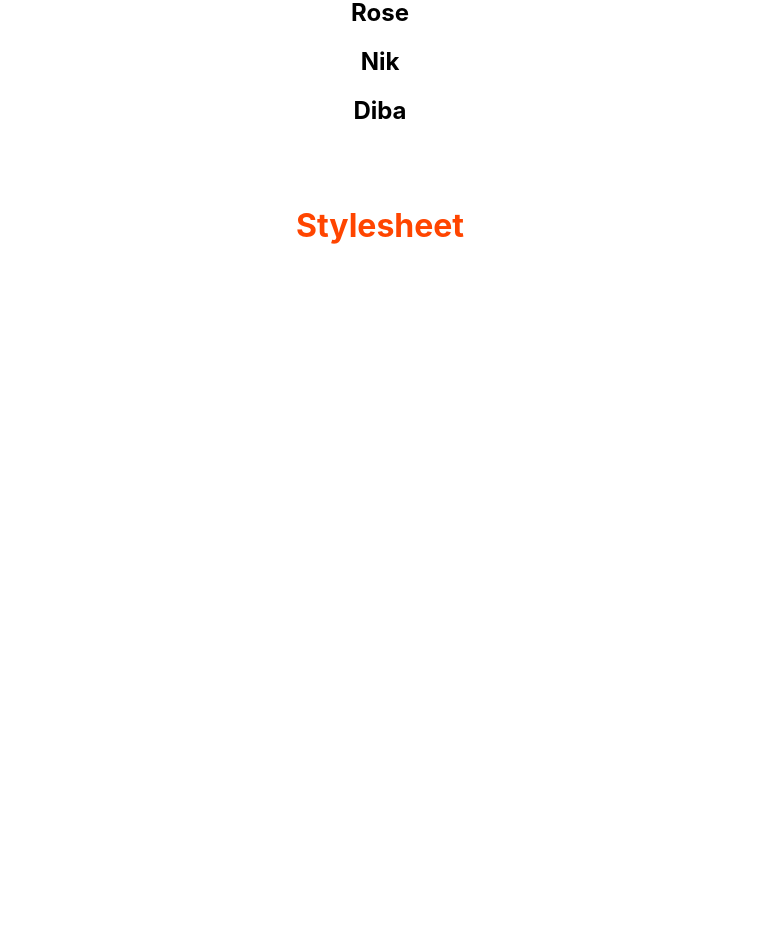
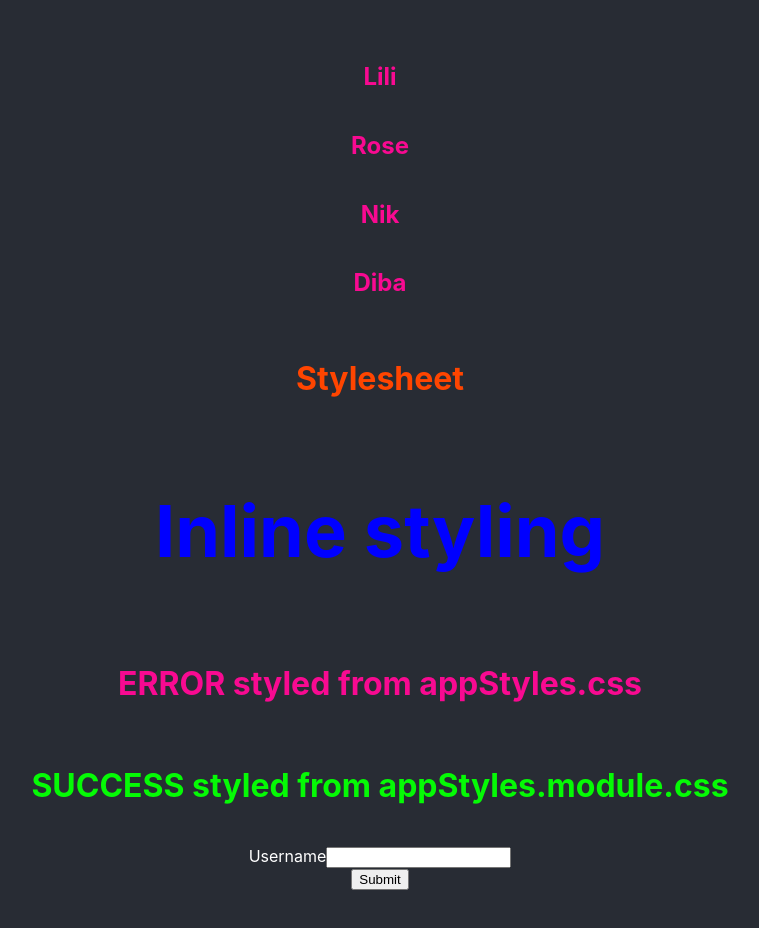
Before and after one commit to devgirlpro/reactFundamental, a React (Create React App) app: page / in a window 1280 px wide. Shown: the part 766-1694 px from the top of the page, without its empty margins (260-1019 px from the left). Before the commit the page ends 1033 px from the top, so only its background shows below. Built offline with nearby package versions, Linux system fonts and the light colour scheme.

Commit message:
simple example of form handeling in react

```diff
--- a/package.json
+++ b/package.json
@@ -34,5 +34,8 @@
       "last 1 firefox version",
       "last 1 safari version"
     ]
+  },
+  "devDependencies": {
+    "@babel/plugin-proposal-private-property-in-object": "^7.21.11"
   }
 }
--- a/src/App.css
+++ b/src/App.css
@@ -1,38 +1,15 @@
 .App {
+  background-color: #282c34;
   text-align: center;
-}
-
-.App-logo {
-  height: 40vmin;
-  pointer-events: none;
-}
-
-@media (prefers-reduced-motion: no-preference) {
-  .App-logo {
-    animation: App-logo-spin infinite 20s linear;
-  }
-}
-
-.App-header {
-  background-color: #282c34;
-  min-height: 100vh;
   display: flex;
   flex-direction: column;
   align-items: center;
   justify-content: center;
-  font-size: calc(10px + 2vmin);
   color: white;
 }
 
-.App-link {
+
+
+/* .App-link {
   color: #61dafb;
-}
-
-@keyframes App-logo-spin {
-  from {
-    transform: rotate(0deg);
-  }
-  to {
-    transform: rotate(360deg);
-  }
-}
+} */
--- a/src/App.js
+++ b/src/App.js
@@ -5,6 +5,15 @@ import NameList from './components/NameList';
 import ParentComponent from './components/ParentComponent';
 import UserGreeting from './components/UserGreeting';
 import Stylesheet from './components/Stylesheet';
+import Inline from './components/Inline';
+import './appStyles.css';
+import styles from './appStyles.module.css';
+// import Form from './components/Form';
+import FormComponent from './components/FormComponent';
+
+
+
+
 function App() {
   return (
     <div className="App">
@@ -23,11 +32,22 @@ function App() {
       <br />
       <UserGreeting />
       <br />
-      <br />
       <NameList />
       <br />
+      <Stylesheet />
       <br />
-      <Stylesheet />
+      <Inline />
+      <br />
+      <h1 className='error' >ERROR styled from appStyles.css</h1>
+      <br />
+      <h1 className={styles.success} >SUCCESS styled from appStyles.module.css</h1>
+      <br />
+     {/* <Form /> */}
+     <FormComponent />
+      <br />
+      <br />
+      <br />
+      <br />
     </div>
   );
 }
--- /dev/null
+++ b/src/appStyles.css
@@ -0,0 +1,3 @@
+.error {
+    color: rgb(248, 10, 145);
+}
--- /dev/null
+++ b/src/appStyles.module.css
@@ -0,0 +1,3 @@
+.success {
+    color: rgb(5, 250, 5);
+}
--- /dev/null
+++ b/src/components/Form.jsx
@@ -0,0 +1,31 @@
+import React from 'react';
+import { useState } from 'react';
+
+const Form = () => {
+  const [username, setUsername] = useState('');
+
+  const submitHandler = (event) => {
+    event.preventDefault()
+    alert(`Form data is => ${username}`);
+    setUsername('');
+  };
+  return (
+
+      <Form onSubmit={submitHandler}>
+        <div>
+          <label>Username</label>
+          <input
+            type="text"
+            value={username}
+            onChange={(e) => {
+              setUsername(e.target.value)
+            }}
+          />
+        </div>
+        <button type='submit'>Submit</button>
+      </Form>
+
+  );
+};
+
+export default Form;
--- /dev/null
+++ b/src/components/FormComponent.jsx
@@ -0,0 +1,31 @@
+import React from 'react';
+import { useState } from 'react';
+
+const FormComponent = () => {
+  const [username, setUsername] = useState('');
+
+  const submitHandler = (event) => {
+    event.preventDefault();
+    alert(`Form data is => ${username}`);
+    setUsername('');
+  };
+  return (
+    <>
+      <form onSubmit={submitHandler}>
+        <div>
+          <label>Username</label>
+          <input
+            type="text"
+            value={username}
+            onChange={(e) => {
+              setUsername(e.target.value);
+            }}
+          />
+        </div>
+        <button type="submit">Submit</button>
+      </form>
+    </>
+  );
+};
+
+export default FormComponent;
--- /dev/null
+++ b/src/components/Inline.jsx
@@ -0,0 +1,14 @@
+import React from 'react'
+
+const Inline = () => {
+    const myStyle = {
+        color: 'blue',
+        fontSize: '72px',
+        fontWeight: 'bold'
+      }
+  return (
+    <h1 style={myStyle} >Inline styling</h1>
+  )
+}
+
+export default Inline
--- a/src/components/NameList.jsx
+++ b/src/components/NameList.jsx
@@ -1,11 +1,14 @@
 import React from 'react';
+//className error comt from appStyles.css, applied to the App.js
+//no need to imported in the child component
+//abale to using appStyles.module.css is need to import to each child
 
 const NameList = () => {
   const Names = ['Lili', 'Rose', 'Nik', 'Diba'];
   return (
     <>
       {Names.map((name) => {
-        return <h2 key={name}>{name}</h2>;
+        return <h2 key={name} className="error">{name}</h2>;
       })}
     </>
   );
```
Also changed, not shown: 1 other file (tests, documents, lock files or other folders).
